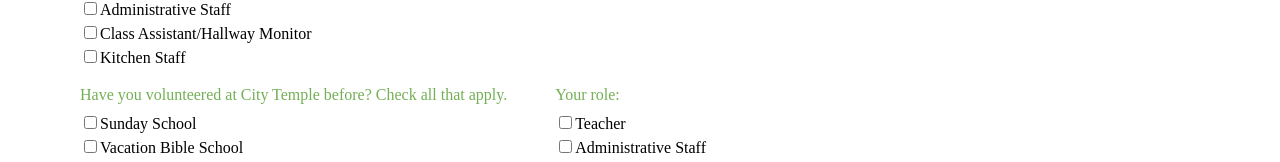
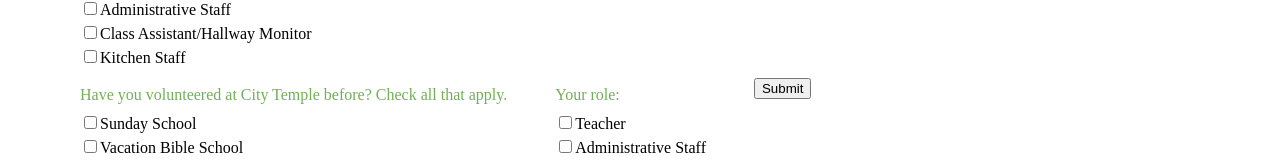
Before and after one commit to EJLearner/church-site-react, a React (Create React App) app: page /cc-registration in a window 1280 px wide. Shown: the part 553-715 px from the top of the page. Built offline with nearby package versions, Linux system fonts and the light colour scheme.

Commit message:
add validation rules and error display

```diff
--- a/src/Components/RegistrationPages/CcRegistration.js
+++ b/src/Components/RegistrationPages/CcRegistration.js
@@ -1,4 +1,6 @@
 import React, {Component} from 'react';
+
+import moment from 'moment';
 
 import Checklist from '../Reusable/Checklist/Checklist';
 import Textbox from '../Reusable/Textbox/Textbox';
@@ -30,7 +32,8 @@
       'past-admin': false,
       transition: false,
       'past-kitchen': false,
-      'past-chaperone': false
+      'past-chaperone': false,
+      errors: []
     };
 
     this._onChangeTextbox = this._onChangeTextbox.bind(this);
@@ -45,11 +48,140 @@
     this.setState({[id]: value});
   }
 
+  _getPageErrors(state = {}, rules = []) {
+    const errors = [];
+    rules.forEach(rule => {
+      const {fieldRules, id, label} = rule;
+      const value = this.state[id];
+
+      fieldRules.forEach(checkFunc => {
+        const message = checkFunc(value, label);
+
+        if (message) {
+          errors.push({
+            id,
+            message
+          });
+        }
+      });
+    });
+
+    return errors;
+  }
+
+  _renderErrors(errors) {
+    const errorList = errors.map((error, index) => {
+      return <li key={index}>{error.message}</li>;
+    });
+
+    return <ul>{errorList}</ul>;
+  }
+
   render() {
+    const isNotEmpty = (value, label) => {
+      if (!value) {
+        return `${label} is required`;
+      }
+    };
+
+    const isDate = (value, label) => {
+      const validFormats = ['M/D/YY', 'M/D/YYYY', 'M-D-YYYY', 'M-D-YY'];
+
+      const valid = moment(value, validFormats, true).isValid();
+      if (value && !valid) {
+        return `${label} is not a valid date`;
+      }
+    };
+
+    const isAllLetters = (value, label) => {
+      const valid = value.match(/^[a-z ]+$/i);
+      if (value && !valid) {
+        return `${label} must only consist of letters`;
+      }
+    };
+
+    const isValidZip = (value, label) => {
+      const valid = value.match(/^\d{5}(-\d{4})?$/);
+      if (value && !valid) {
+        return `${label} must be a valid zip code`;
+      }
+    };
+
+    const isValidEmail = (value, label) => {
+      const valid = value.match(/^[A-Z0-9._%+-]+@[A-Z0-9.-]+\.[A-Z]{2,}$/i);
+      if (value && !valid) {
+        return `${label} must be a valid zip code`;
+      }
+    };
+
+    const isAtLeastTwoCharacters = (value, label) => {
+      const valid = value && value.length > 1;
+      if (value && !valid) {
+        return `${label} is not valid`;
+      }
+    };
+
+    const isPhoneNumber = (value, label) => {
+      const phoneDigits = value.replace(/[^0-9]/g, '');
+      const valid = phoneDigits.length === 9;
+      if (value && !valid) {
+        return `${label} is not a valid phonenumber`;
+      }
+    };
+
+    const allRules = [
+      {
+        id: 'email',
+        label: 'Email',
+        fieldRules: [isValidEmail]
+      },
+      {
+        id: 'name',
+        label: 'Name',
+        fieldRules: [isNotEmpty, isAtLeastTwoCharacters]
+      },
+      {
+        id: 'dob',
+        label: 'Date of Birth',
+        fieldRules: [isNotEmpty, isDate]
+      },
+      {
+        id: 'address1',
+        label: 'Address Line 1',
+        fieldRules: [isNotEmpty, isAtLeastTwoCharacters]
+      },
+      {
+        id: 'city',
+        label: 'City',
+        fieldRules: [isAllLetters, isNotEmpty, isAtLeastTwoCharacters]
+      },
+      {
+        id: 'state',
+        label: 'State',
+        fieldRules: [isAllLetters, isNotEmpty, isAtLeastTwoCharacters]
+      },
+      {
+        id: 'zip',
+        label: 'ZIP Code',
+        fieldRules: [isNotEmpty, isValidZip]
+      },
+      {
+        id: 'mobile',
+        label: 'Mobile',
+        fieldRules: [isPhoneNumber]
+      },
+      {
+        id: 'home',
+        label: 'Home',
+        fieldRules: [isPhoneNumber]
+      }
+    ];
+
     return (
       <div className="registration-page">
         <h1>Children’s Church</h1>
         <h2>Pilot Program Registration</h2>
+        {this._renderErrors(this.state.errors)}
         <div>
           <Textbox
             id={'email'}
@@ -220,6 +352,15 @@
             label="Your role:"
             onChange={this._onChangeCheckbox}
           />
+
+          <button
+            onClick={() => {
+              const errors = this._getPageErrors(this.state, allRules);
+              this.setState({errors});
+            }}
+          >
+            Submit
+          </button>
         </div>
       </div>
     );
```
